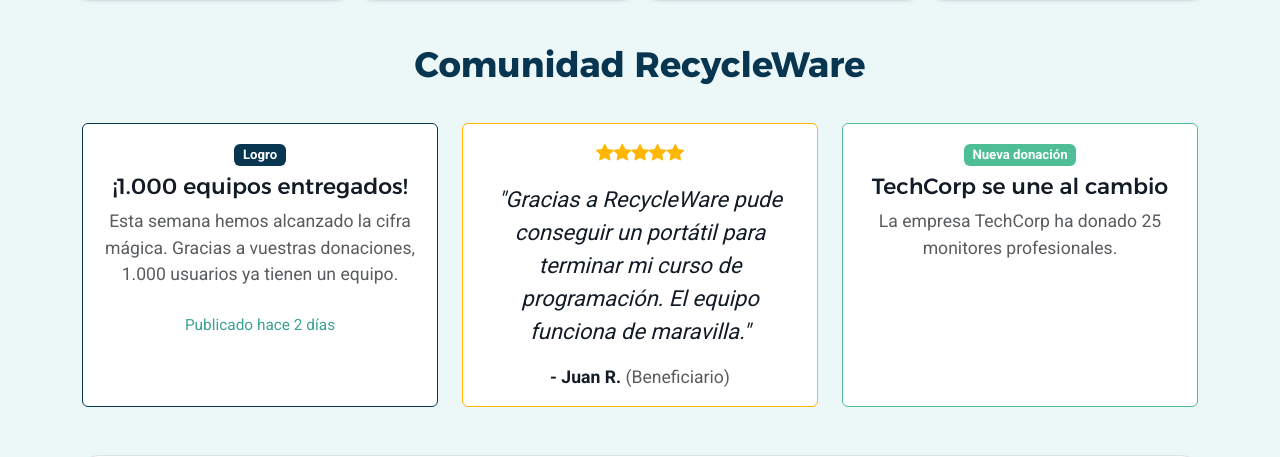
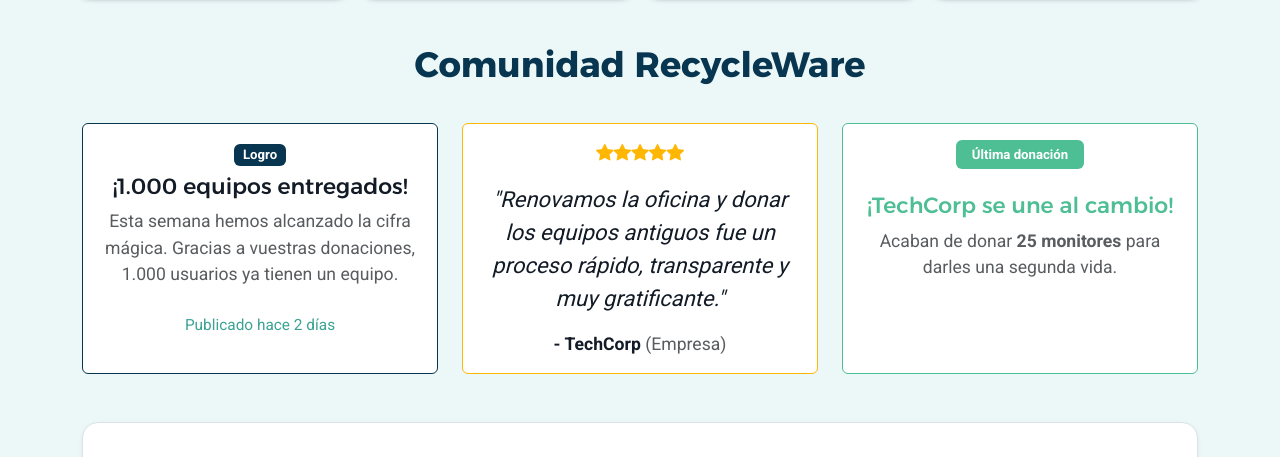
Before and after one commit to RecyclewareDAW/RecycleWare---ReactFronted, a React (Vite) app: page / in a window 1280 px wide. Shown: the part 2320-2777 px from the top of the page. Built offline with nearby package versions, Linux system fonts and the light colour scheme; no server answers.

Commit message:
se refactorizan Donaciones y Reseñas para que consulta a la base de datos

```diff
--- a/src/components/Home/Cards_Comunidad/UltimaDonacion.jsx
+++ b/src/components/Home/Cards_Comunidad/UltimaDonacion.jsx
@@ -1,15 +1,58 @@
+// export default function UltimaDonacion() {
+//     return <>
+//         <div className="card h-100 border-success bg-white text-dark">
+//             <div className="card-body text-center">
+//                 <span className="badge bg-success mb-2">Nueva donación</span>
+//                 <h3 className="h5 card-title">TechCorp se une al cambio</h3>
+//                 <p className="card-text text-muted">La empresa TechCorp ha donado 25 monitores
+//                     profesionales.</p>
+//                 {/* <a href="#" className="btn btn-outline-success btn-sm mt-3">
+//                     Ver disponibilidad <i className="bi bi-arrow-right"></i>
+//                 </a> */}
+//             </div>
+//         </div>
+//     </>
+// }
+
+import { useState, useEffect } from 'react';
+import { api } from '../../../services/api';
+
 export default function UltimaDonacion() {
-    return <>
+    const [ultimaDonacion, setUltimaDonacion] = useState(null);
+
+    useEffect(() => {
+        const fetchDonacion = async () => {
+            try {
+                // Pedimos a Java la última donación de una empresa
+                const data = await api.get('/donaciones/ultima');
+                setUltimaDonacion(data);
+            } catch (error) {
+                // Respaldo visual mientras conectas
+                setUltimaDonacion({
+                    donante: "TechCorp",
+                    cantidad: 25,
+                    categoria: "monitores"
+                });
+            }
+        };
+        fetchDonacion();
+    }, []);
+
+    if (!ultimaDonacion) return null;
+
+    return (
         <div className="card h-100 border-success bg-white text-dark">
             <div className="card-body text-center">
-                <span className="badge bg-success mb-2">Nueva donación</span>
-                <h3 className="h5 card-title">TechCorp se une al cambio</h3>
-                <p className="card-text text-muted">La empresa TechCorp ha donado 25 monitores
-                    profesionales.</p>
-                {/* <a href="#" className="btn btn-outline-success btn-sm mt-3">
-                    Ver disponibilidad <i className="bi bi-arrow-right"></i>
-                </a> */}
+                <div className="mb-2">
+                    <span className="badge bg-success px-3 py-2">Última donación</span>
+                </div>
+                <h5 className="card-title text-success mt-4">
+                    ¡{ultimaDonacion.donante} se une al cambio!
+                </h5>
+                <p className="card-text text-muted">
+                    Acaban de donar <strong>{ultimaDonacion.cantidad} {ultimaDonacion.categoria}</strong> para darles una segunda vida.
+                </p>
             </div>
         </div>
-    </>
+    );
 }
--- a/src/components/Home/Cards_Comunidad/UltimaReseña.jsx
+++ b/src/components/Home/Cards_Comunidad/UltimaReseña.jsx
@@ -1,20 +1,76 @@
+import { useState, useEffect } from 'react';
+import { api } from '../../../services/api';
+
 export default function UltimaReseña() {
-    return <>
+    const [resenas, setResenas] = useState([]);
+    const [indiceActual, setIndiceActual] = useState(0);
+    const [fade, setFade] = useState(true); //para el efecto de transición
 
-            <div className="card h-100 border-warning bg-white text-dark">
-                <div className="card-body text-center">
-                    <div className="mb-3 text-warning">
-                        <i className="bi bi-star-fill"></i>
-                        <i className="bi bi-star-fill"></i>
-                        <i className="bi bi-star-fill"></i>
-                        <i className="bi bi-star-fill"></i>
-                        <i className="bi bi-star-fill"></i>
-                    </div>
-                    <p className="card-text fs-5"><em>"Gracias a RecycleWare pude conseguir un portátil para
-                        terminar mi curso de programación. El equipo funciona de maravilla."</em></p>
-                    <p className="fw-bold mb-0">- Juan R. <span
-                        className="text-muted fw-normal">(Beneficiario)</span></p>
+    // Cargar datos de la base de datos al montar el componente
+    useEffect(() => {
+        const fetchResenas = async () => {
+            try {
+                // Aquí llamaremos al backend cuando el endpoint esté listo
+                const data = await api.get('/comunidad/resenas');
+                setResenas(data);
+            } catch (error) {
+                // DATOS DE RESPALDO (Mientras haces el backend, verás esto funcionando)
+                setResenas([
+                    { texto: "Gracias a RecycleWare pude conseguir un portátil para terminar mi curso de programación. Funciona genial.", autor: "Juan R.", rol: "Beneficiario", estrellas: 5 },
+                    { texto: "Renovamos la oficina y donar los equipos antiguos fue un proceso rápido, transparente y muy gratificante.", autor: "TechCorp", rol: "Empresa", estrellas: 5 },
+                    { texto: "Una iniciativa increíble para reducir la brecha digital y cuidar el medio ambiente al mismo tiempo.", autor: "María L.", rol: "Colaboradora", estrellas: 4 }
+                ]);
+            }
+        };
+        fetchResenas();
+    }, []);
+
+    // El temporizador para rotar cada 5 segundos
+    useEffect(() => {
+        // Si no hay reseñas o solo hay 1, no hace falta rotar
+        if (resenas.length <= 1) return;
+
+        const intervalo = setInterval(() => {
+            setFade(false); // Empezamos a ocultar el texto
+
+            setTimeout(() => {
+                // Cambiamos a la siguiente reseña (y si llega al final, vuelve a la 0)
+                setIndiceActual((prev) => (prev + 1) % resenas.length);
+                setFade(true); // Volvemos a mostrar el texto
+            }, 500); // Tarda medio segundo en hacer el cambio invisible
+
+        }, 5000);
+
+        // Limpiamos el intervalo al desmontar para no consumir memoria
+        return () => clearInterval(intervalo);
+    }, [resenas.length]);
+
+
+    // Si aún está cargando o no hay reseñas, no mostramos nada
+    if (resenas.length === 0) return null;
+
+    const resena = resenas[indiceActual];
+
+    return (
+        <div className="card h-100 border-warning bg-white text-dark ">
+            <div className="card-body text-center">
+
+                {/* Estrellas dinámicas */}
+                <div className="mb-3 text-warning">
+                    {[...Array(resena.estrellas)].map((_, i) => (
+                        <i key={i} className="bi bi-star-fill"></i>
+                    ))}
                 </div>
+
+                {/* Contenedor con transición de opacidad */}
+                <div style={{ transition: 'opacity 0.5s ease-in-out', opacity: fade ? 1 : 0 }}>
+                    <p className="card-text fs-5"><em>"{resena.texto}"</em></p>
+                    <p className="fw-bold mb-0">
+                        - {resena.autor} <span className="text-muted fw-normal">({resena.rol})</span>
+                    </p>
+                </div>
+
             </div>
-        </>
+        </div>
+    );
 }
```
